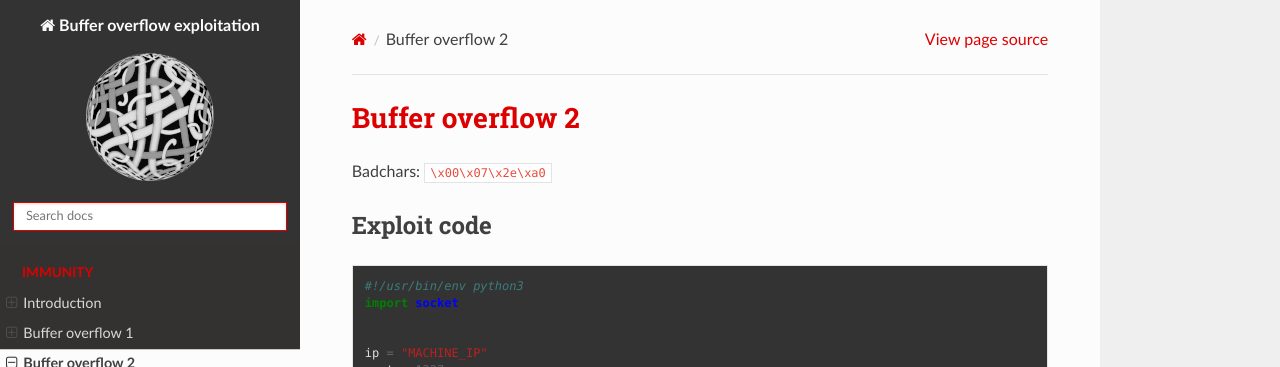
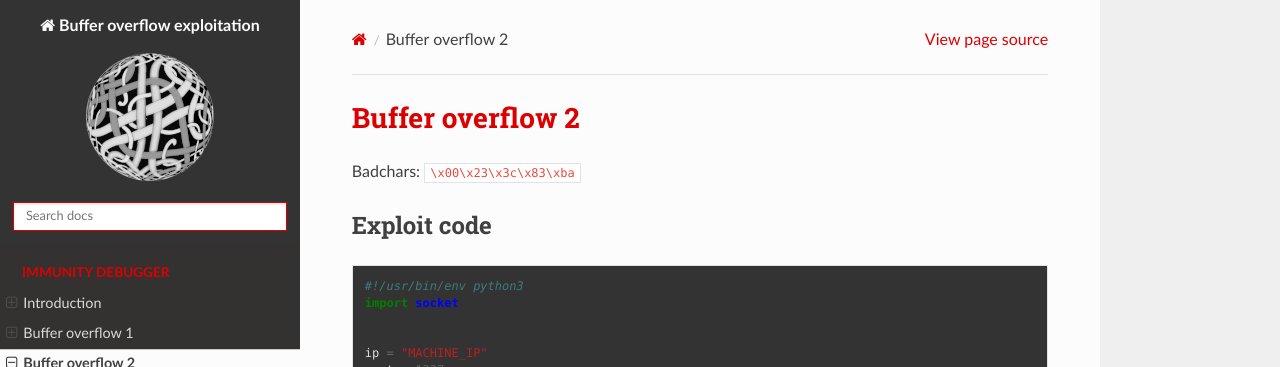
Before and after one commit to tymyrddin/red-bo, a Sphinx documentation site: the page built from source/docs/prep/overflow2.md, in a window 1280 px wide and 1384 px high. Shown: the top 367 px of the window. Built offline with Sphinx 7.4.7 and the Read the Docs theme 2.0.0, drawn with Linux system fonts in a browser that asks for light colours.

Commit message:
Getting started

```diff
--- a/source/docs/prep/overflow2.md
+++ b/source/docs/prep/overflow2.md
@@ -1,6 +1,6 @@
 # Buffer overflow 2
 
-Badchars: `\x00\x07\x2e\xa0`
+Badchars: `\x00\x23\x3c\x83\xba`
 
 ## Exploit code
 
--- a/source/index.rst
+++ b/source/index.rst
@@ -4,7 +4,7 @@ Buffer overflow exploitation
 .. toctree::
    :maxdepth: 1
    :includehidden:
-   :caption: Immunity
+   :caption: Immunity Debugger
 
    docs/prep/README.md
    docs/prep/overflow1.md
```
